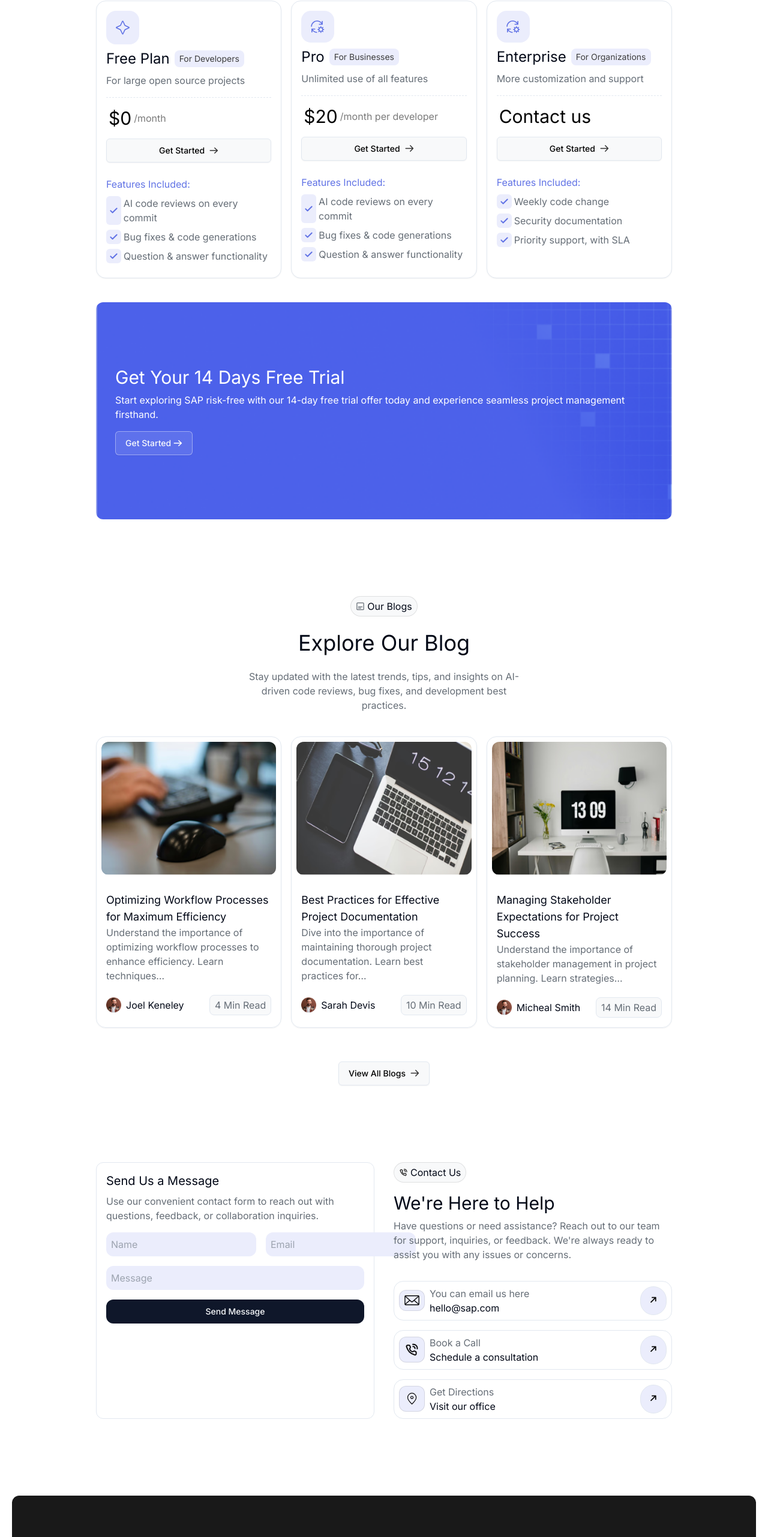
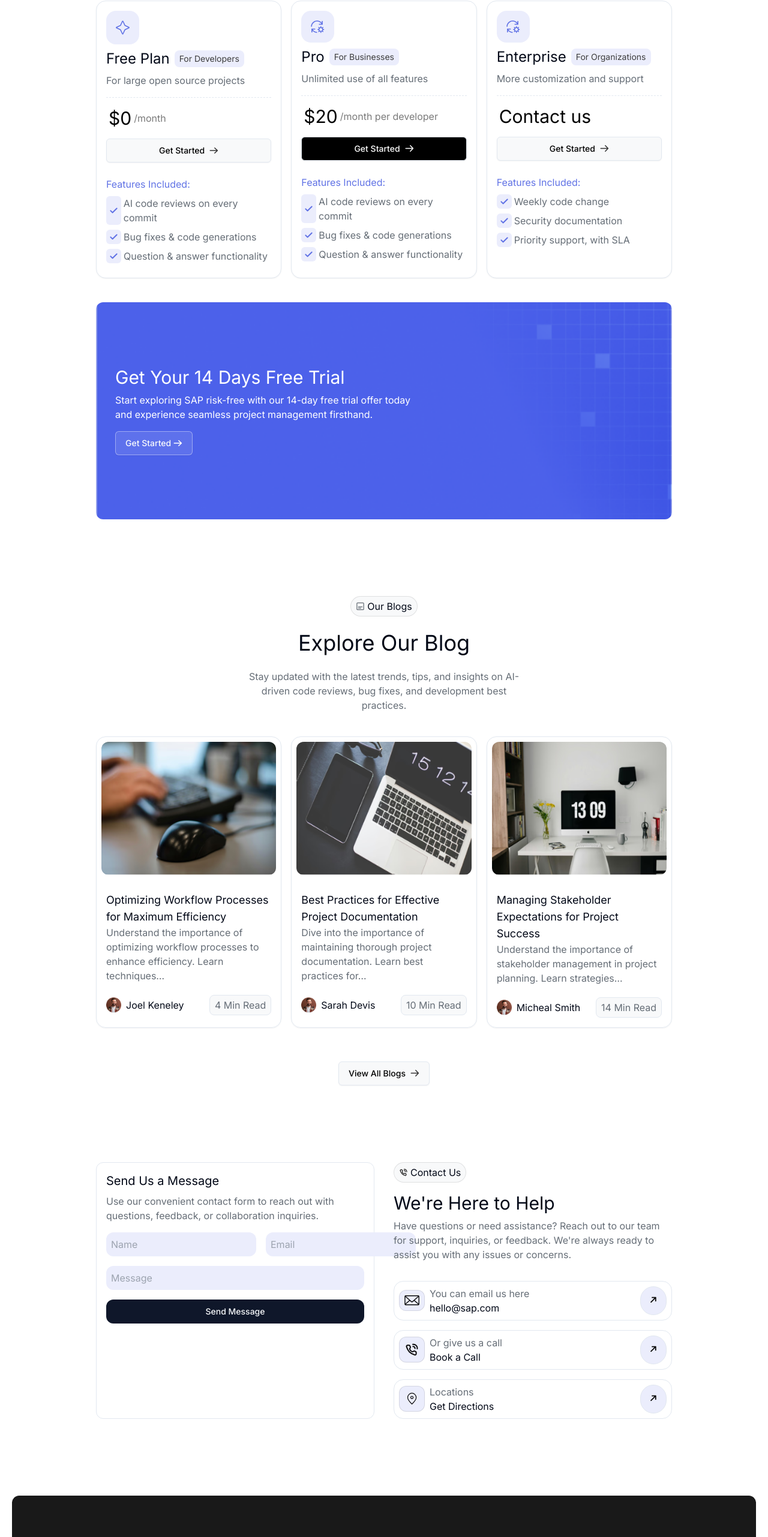
Before and after one commit to anujsb/codegen-landing, a Next.js app: page / in a window 1280 px wide. Shown: the part 4355-6918 px from the top of the page at 60% size. Built offline with nearby package versions, Linux system fonts and the light colour scheme.

Commit message:
resolved errors

```diff
--- a/src/components/ContactSection.tsx
+++ b/src/components/ContactSection.tsx
@@ -1,6 +1,38 @@
 import React from "react";
 import Image from "next/image";
 import { Button } from "./ui/button";
+
+interface ContactMethodProps {
+  iconSrc: string;
+  title: string;
+  detail: string;
+}
+
+const ContactMethod: React.FC<ContactMethodProps> = ({
+  iconSrc,
+  title,
+  detail,
+}) => (
+  <div className="flex border p-2 mt-4 justify-between rounded-2xl">
+    <div className="flex items-center">
+      <div className="flex items-center justify-center bg-light-lavender border border-5black rounded-xl p-2 mr-2">
+        <Image src={iconSrc} width={25} height={25} alt="Contact method icon" />
+      </div>
+      <div className="flex flex-col">
+        <h1 className="text-dark-grey">{title}</h1>
+        <p>{detail}</p>
+      </div>
+    </div>
+    <div className="p-4 bg-light-lavender rounded-full border">
+      <Image
+        src="/featuregrid.svg"
+        width={10}
+        height={10}
+        alt="Feature grid icon"
+      />
+    </div>
+  </div>
+);
 
 const ContactSection = () => {
   return (
@@ -9,7 +41,8 @@ const ContactSection = () => {
         <div className="border rounded-xl p-4 flex flex-col">
           <h1 className="text-xl">Send Us a Message</h1>
           <p className="mt-2 text-dark-grey">
-            Use our convenient contact form to reach out with questions, feedback, or collaboration inquiries.
+            Use our convenient contact form to reach out with questions,
+            feedback, or collaboration inquiries.
           </p>
           <form className="flex flex-col mt-4">
             <div className="flex flex-col lg:flex-row gap-4">
@@ -48,10 +81,11 @@ const ContactSection = () => {
               <div>Contact Us</div>
             </div>
           </div>
-          <h1 className="text-3xl mb-2">We're Here to Help</h1>
+          <h1 className="text-3xl mb-2">We&apos;re Here to Help</h1>
           <p className="text-dark-grey mb-4">
-            Have questions or need assistance? Reach out to our team for support, inquiries, or feedback.
-            We're always ready to assist you with any issues or concerns.
+            Have questions or need assistance? Reach out to our team for
+            support, inquiries, or feedback. We&apos;re always ready to assist
+            you with any issues or concerns.
           </p>
           <ContactMethod
             iconSrc="/mail-black.svg"
@@ -60,13 +94,13 @@ const ContactSection = () => {
           />
           <ContactMethod
             iconSrc="/talk-black.svg"
-            title="Book a Call"
-            detail="Schedule a consultation"
+            title="Or give us a call"
+            detail="Book a Call"
           />
           <ContactMethod
             iconSrc="/location.svg"
-            title="Get Directions"
-            detail="Visit our office"
+            title="Locations"
+            detail="Get Directions"
           />
         </div>
       </div>
@@ -74,31 +108,4 @@ const ContactSection = () => {
   );
 };
 
-const ContactMethod = ({ iconSrc, title, detail }) => (
-  <div className="flex border p-2 mt-4 justify-between rounded-2xl">
-    <div className="flex items-center">
-      <div className="flex items-center justify-center bg-light-lavender border border-5black rounded-xl p-2 mr-2">
-        <Image
-          src={iconSrc}
-          width={25}
-          height={25}
-          alt="Contact method icon"
-        />
-      </div>
-      <div className="flex flex-col">
-        <h1 className="text-dark-grey">{title}</h1>
-        <p>{detail}</p>
-      </div>
-    </div>
-    <div className="p-4 bg-light-lavender rounded-full border">
-      <Image
-        src="/featuregrid.svg"
-        width={10}
-        height={10}
-        alt="Feature grid icon"
-      />
-    </div>
-  </div>
-);
-
 export default ContactSection;
--- a/src/components/Footer.tsx
+++ b/src/components/Footer.tsx
@@ -48,7 +48,7 @@ const Footer = () => {
             </Link>
           </div>
         </div>
-        <div className="flex flex-col lg:flex-row justify-between items-start mt-10 lg:mt-0 space-y-4 lg:space-y-0 lg:space-x-10">
+        <div className="flex flex-row justify-between items-start mt-10 lg:mt-0 space-y-4 lg:space-y-0 lg:space-x-10">
           <div className="flex flex-col  justify-start items-start">
             <Button variant="link" className="text-light-grey">
               Home
--- a/src/components/Pricing.tsx
+++ b/src/components/Pricing.tsx
@@ -1,6 +1,20 @@
 import React from "react";
 import Image from "next/image";
 import { Button } from "./ui/button";
+
+// Define the prop types for the PricingCard component
+interface PricingCardProps {
+  imageSrc: string;
+  planName: string;
+  planTag: string;
+  description: string;
+  price: string;
+  priceInfo?: string; // This prop can be optional
+  buttonText: string;
+  buttonClass?: string; // This prop can be optional
+  arrowSrc: string;
+  features: string[];
+}
 
 const Pricing = () => {
   return (
@@ -22,7 +36,7 @@ const Pricing = () => {
         <p className="text-center text-dark-grey">
           Choose from our flexible pricing options to fit your development needs
           and budget. Start with a free trial and enjoy unlimited access to
-          eacc.dev's powerful features.
+          eacc.dev&apos;s powerful features.
         </p>
       </div>
 
@@ -35,6 +49,7 @@ const Pricing = () => {
           price="$0"
           priceInfo="/month"
           buttonText="Get Started"
+          arrowSrc="/dash-arrow.svg" // Default arrow icon
           features={[
             "AI code reviews on every commit",
             "Bug fixes & code generations",
@@ -49,6 +64,8 @@ const Pricing = () => {
           price="$20"
           priceInfo="/month per developer"
           buttonText="Get Started"
+          buttonClass="bg-black text-white" // Additional class for Pro plan button
+          arrowSrc="/dash-arrow-white.svg" // White arrow icon for Pro plan
           features={[
             "AI code reviews on every commit",
             "Bug fixes & code generations",
@@ -62,6 +79,7 @@ const Pricing = () => {
           description="More customization and support"
           price="Contact us"
           buttonText="Get Started"
+          arrowSrc="/dash-arrow.svg" // Default arrow icon
           features={[
             "Weekly code change",
             "Security documentation",
@@ -73,7 +91,8 @@ const Pricing = () => {
       <div className="bg-security h-auto lg:h-[362px] p-8 rounded-xl text-white flex flex-col justify-center mt-10 w-full">
         <h1 className="text-2xl lg:text-3xl">Get Your 14 Days Free Trial</h1>
         <p className="mt-2">
-          Start exploring SAP risk-free with our 14-day free trial offer today
+          Start exploring SAP risk-free with our 14-day free trial offer today{" "}
+          <br />
           and experience seamless project management firsthand.
         </p>
         <div className="mt-4">
@@ -93,7 +112,7 @@ const Pricing = () => {
   );
 };
 
-const PricingCard = ({
+const PricingCard: React.FC<PricingCardProps> = ({
   imageSrc,
   planName,
   planTag,
@@ -101,6 +120,8 @@ const PricingCard = ({
   price,
   priceInfo,
   buttonText,
+  buttonClass, // Accept additional class as a prop
+  arrowSrc, // Accept arrow image source as a prop
   features,
 }) => (
   <div className="p-4 bg-white rounded-2xl border flex flex-col shadow-sm">
@@ -122,10 +143,14 @@ const PricingCard = ({
     <p className="flex items-center mt-4 text-light-grey-bg">
       <span className="text-3xl text-black px-1">{price}</span> {priceInfo}
     </p>
-    <Button className="mt-4 bg-light-grey-2 text-black border hover:bg-5black shadow-sm">
+    <Button
+      className={`mt-4 bg-light-grey-2 text-black border hover:bg-5black shadow-sm ${
+        buttonClass || ""
+      }`}
+    >
       {buttonText}
       <Image
-        src="/dash-arrow.svg"
+        src={arrowSrc}
         width={15}
         height={15}
         alt="arrow icon"
--- a/src/components/Security.tsx
+++ b/src/components/Security.tsx
@@ -20,7 +20,7 @@ const Security = () => {
           Built with security in mind
         </h1>
         <p className="text-dark-grey">
-          We are committed to ensuring your code's safety and providing clear,
+          We are committed to ensuring your code&apos;s safety and providing clear,
           reliable AI-powered assistance.
         </p>
       </div>
--- a/src/components/ui/floating-navbar.tsx
+++ b/src/components/ui/floating-navbar.tsx
@@ -59,7 +59,7 @@ export const FloatingNav = ({
             duration: 0.2,
           }}
           className={cn(
-            "flex justify-between mx-10 w-max-[1,120px] fixed top-10 border border-transparent  rounded-2xl  bg-white shadow-[0px_2px_3px_-1px_rgba(0,0,0,0.1),0px_1px_0px_0px_rgba(25,28,33,0.02),0px_0px_0px_1px_rgba(25,28,33,0.08)] z-[5000] pr-2 pl-8 py-2  items-center",
+            "flex justify-between mx-10 w-max-[1,120px] fixed top-10 border border-transparent  rounded-2xl  bg-sec-col shadow-[0px_2px_3px_-1px_rgba(0,0,0,0.1),0px_1px_0px_0px_rgba(25,28,33,0.02),0px_0px_0px_1px_rgba(25,28,33,0.08)] z-[5000] pr-2 pl-8 py-2  items-center",
             className
           )}
         >
```
Also changed, not shown: src/components/BlogPage.tsx (+56 -36 lines), src/components/KeyFeatures.tsx (+41 -13 lines), src/components/MoreFeatures.tsx (+11 -1 lines).
